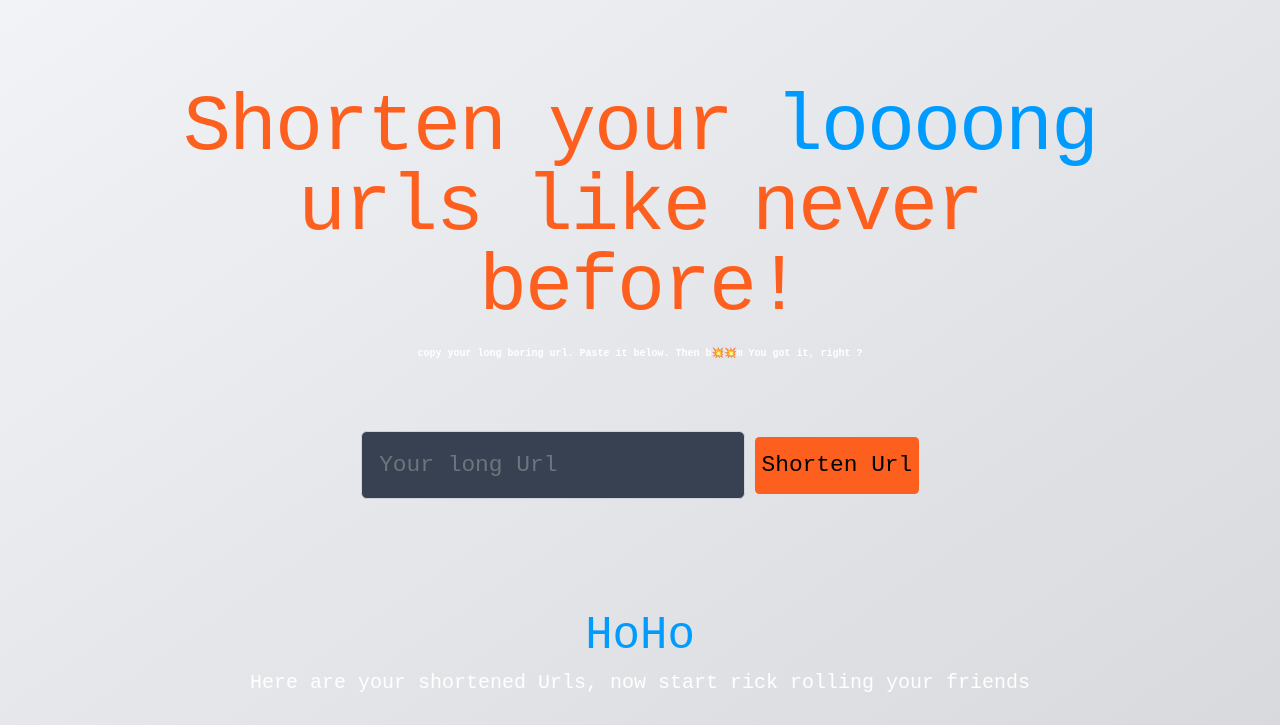
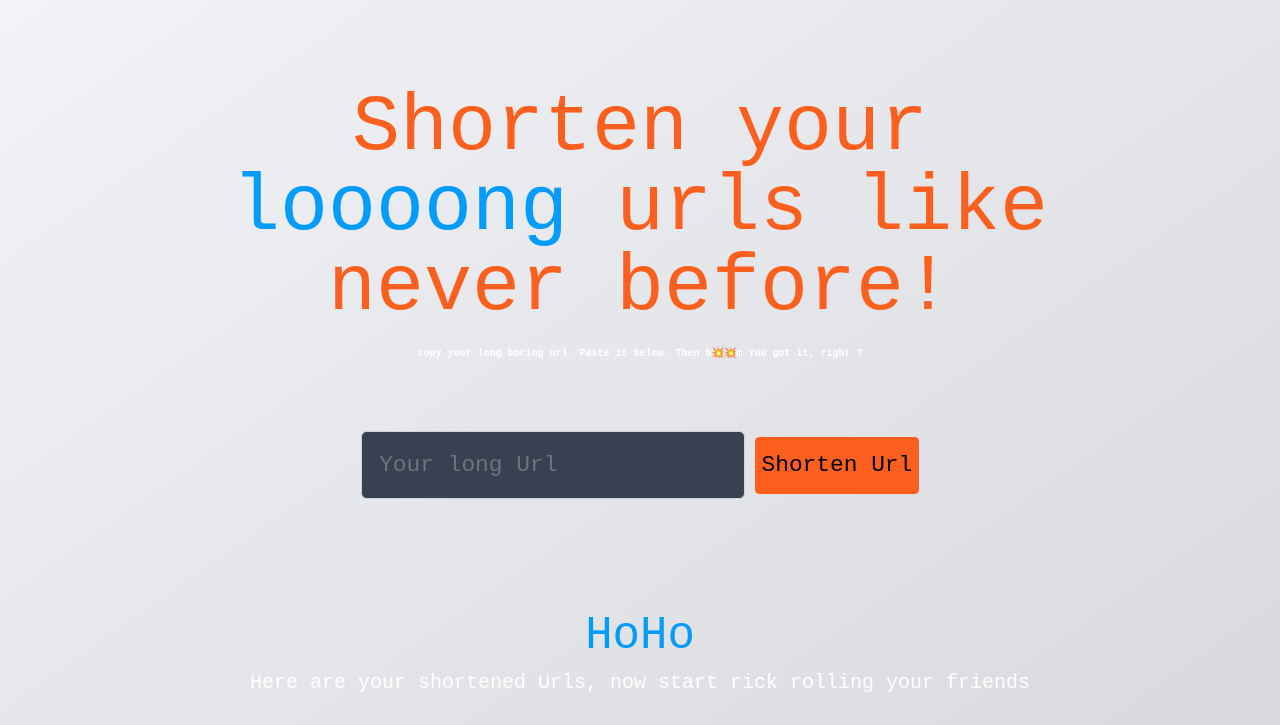
Before and after one commit to Harkanni/Url-Shortener, a plain HTML site: page index.html in a window 1280 px wide. Shown: the part 75-800 px from the top of the page. Drawn offline with nearby package versions, Linux system fonts and the light colour scheme.

Commit message:
UI modified

```diff
--- a/assets/CSS/style.css
+++ b/assets/CSS/style.css
@@ -50,8 +50,8 @@ main .title {
 main .title h1 {
 	color: #fd601e;
 	font-size: 3.5rem;
-	word-spacing: -3px;
-	letter-spacing: -2px
+	/* word-spacing: -3px;
+	letter-spacing: -2px */
 }
 main .title h1 span {
 	color: #009bfe
--- a/assets/JS/index.js
+++ b/assets/JS/index.js
@@ -73,7 +73,7 @@ var PageObj = {
 window.addEventListener("load", (event) => {
   setTimeout(() => {
   	document.body.classList.add("remove_preloader")
-  }, 3000)
+  }, 4000)
 });
 // USED THE CALL METHOD TO SET THE "this" keyword to the PageObj Object;
 PageObj.menuBar.addEventListener("click", () => {
--- a/index.html
+++ b/index.html
@@ -14,8 +14,9 @@
 	<link rel="stylesheet" href="./assets/CSS/loader.css">
     <link rel="stylesheet" href="https://cdnjs.cloudflare.com/ajax/libs/bootstrap/4.6.2/css/bootstrap.min.css" integrity="sha512-rt/SrQ4UNIaGfDyEXZtNcyWvQeOq0QLygHluFQcSjaGB04IxWhal71tKuzP6K8eYXYB6vJV4pHkXcmFGGQ1/0w==" crossorigin="anonymous" referrerpolicy="no-referrer" />
     <link rel="stylesheet" href="https://cdnjs.cloudflare.com/ajax/libs/font-awesome/6.3.0/css/all.min.css" integrity="sha512-SzlrxWUlpfuzQ+pcUCosxcglQRNAq/DZjVsC0lE40xsADsfeQoEypE+enwcOiGjk/bSuGGKHEyjSoQ1zVisanQ==" crossorigin="anonymous" referrerpolicy="no-referrer" />
-  </head>
-  <body class="remove_preloader">
+	<link href='https://fonts.googleapis.com/css?family=Josefin Sans' rel='stylesheet'>
+</head>
+  <body>
 	<nav class="nav d-flex justify-content-between align-items-center p-3">
 		<a class="navbar-brand d-flex align-items-center" href="#">
 			<img src="./assets/images/logo.png" class="mr-1" width="5%" alt="Brand Logo">
```
